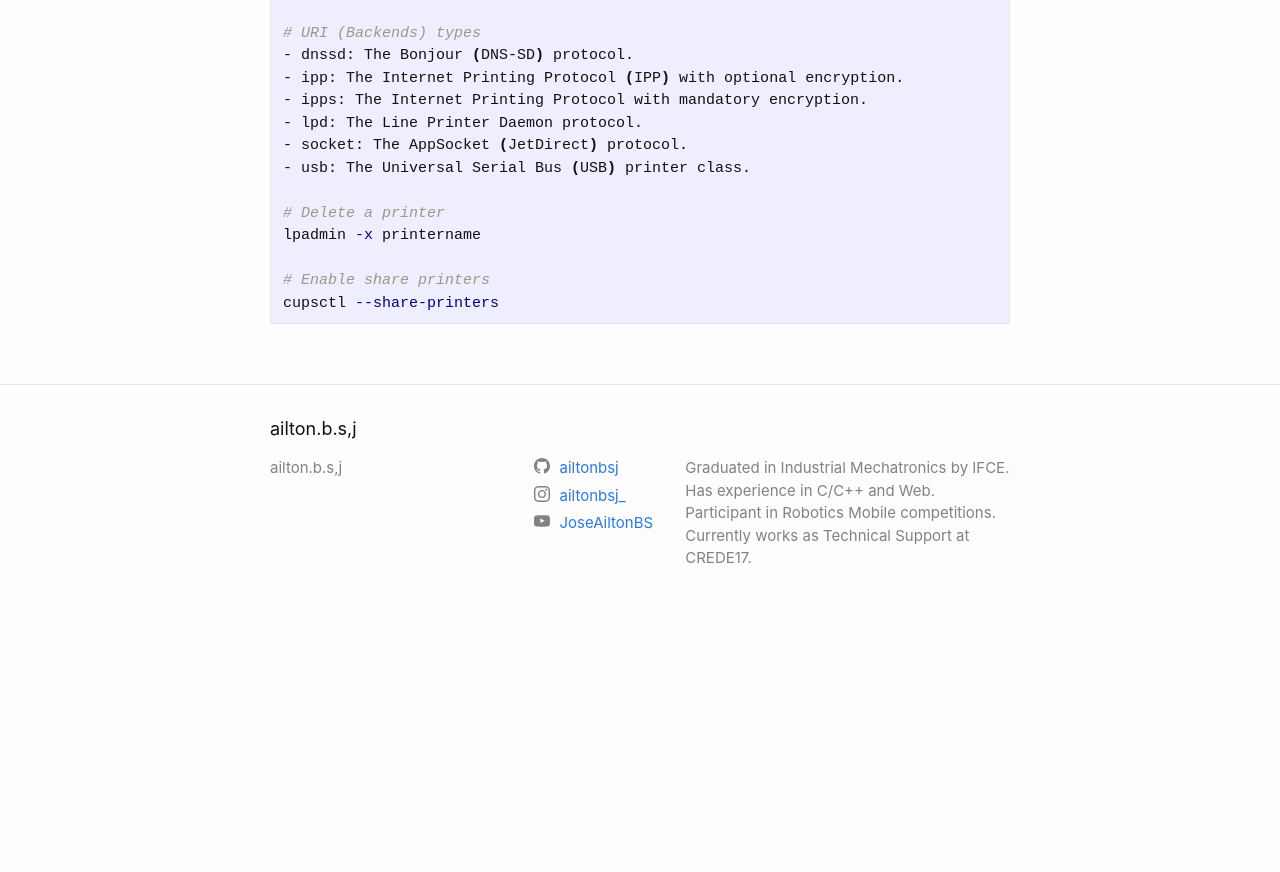
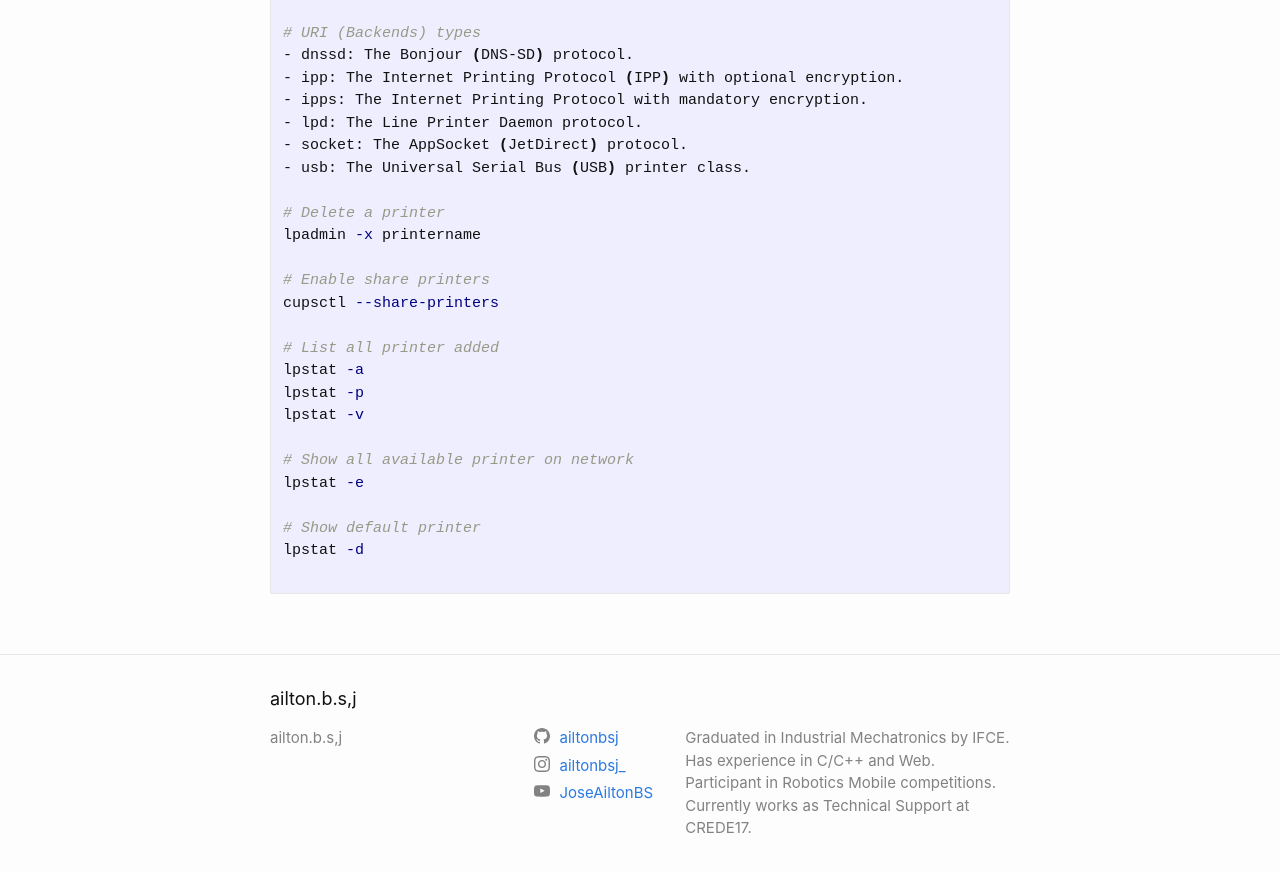
Before and after one commit to ailtonbsj/ailtonbsj.github.io, a Jekyll site: the page built from _posts/2022-02-02-manipulating-printers-using-terminal-on-linux-with-CUPS.md, in a window 1280 px wide and 900 px high, scrolled down 721 px. Shown: the top 872 px of the window. Built offline with Jekyll 4.4.1, drawn with Linux system fonts in a browser that asks for light colours; comment, search, counter and statistics services are not loaded; before the commit the page ends 1351 px from its top, so only the background shows below that.

Commit message:
Update 2022-02-02-manipulating-printers-using-terminal-on-linux-with-CUPS.md

````diff
--- a/_posts/2022-02-02-manipulating-printers-using-terminal-on-linux-with-CUPS.md
+++ b/_posts/2022-02-02-manipulating-printers-using-terminal-on-linux-with-CUPS.md
@@ -40,4 +40,16 @@ lpadmin -x printername
 
 # Enable share printers
 cupsctl --share-printers
+
+# List all printer added
+lpstat -a
+lpstat -p
+lpstat -v
+
+# Show all available printer on network
+lpstat -e
+
+# Show default printer
+lpstat -d
+
 ```
````
